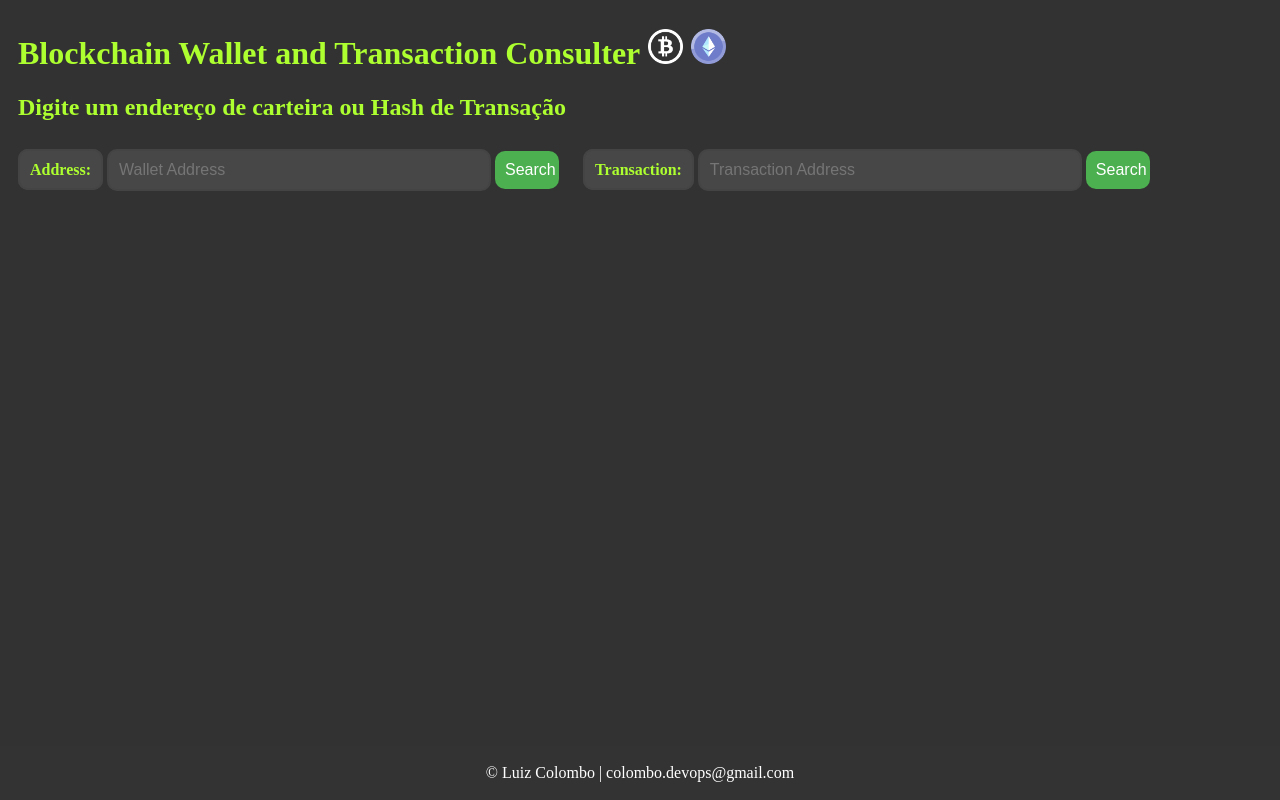
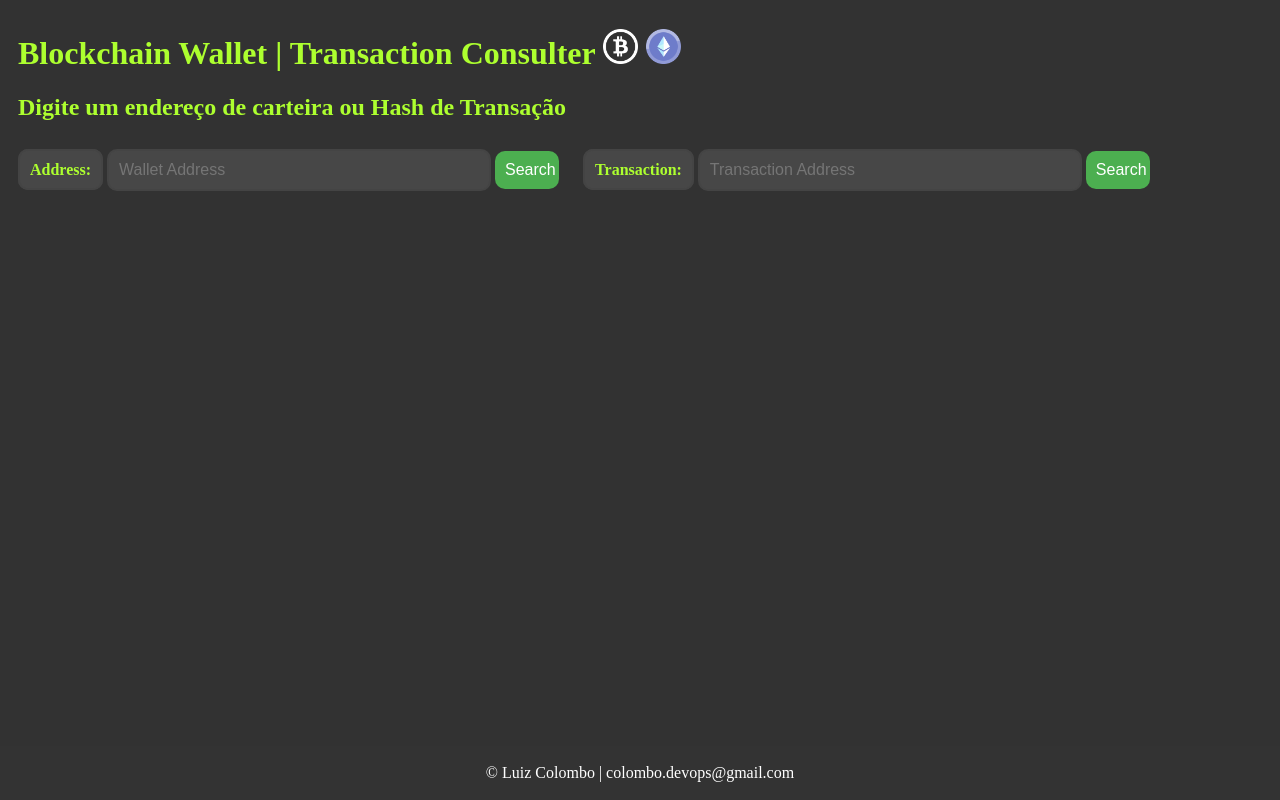
Before and after one commit to LuizColombo/BlockchainApi, a plain HTML site: page index.html in a window 1280 px wide. Drawn offline with Linux system fonts and the light colour scheme.

Commit message:
Title Change

```diff
--- a/index.html
+++ b/index.html
@@ -16,7 +16,7 @@
     <form id="form_wallet">
         <div id="main_container">
             <h1>
-                Blockchain Wallet and Transaction Consulter
+                Blockchain Wallet | Transaction Consulter
                 <img src="img/bitcoin.png" alt="Imagem 1" class="icon" />
                 <img src="img/ethereum.png" alt="Imagem 1" class="icon" />
             </h1>
```
